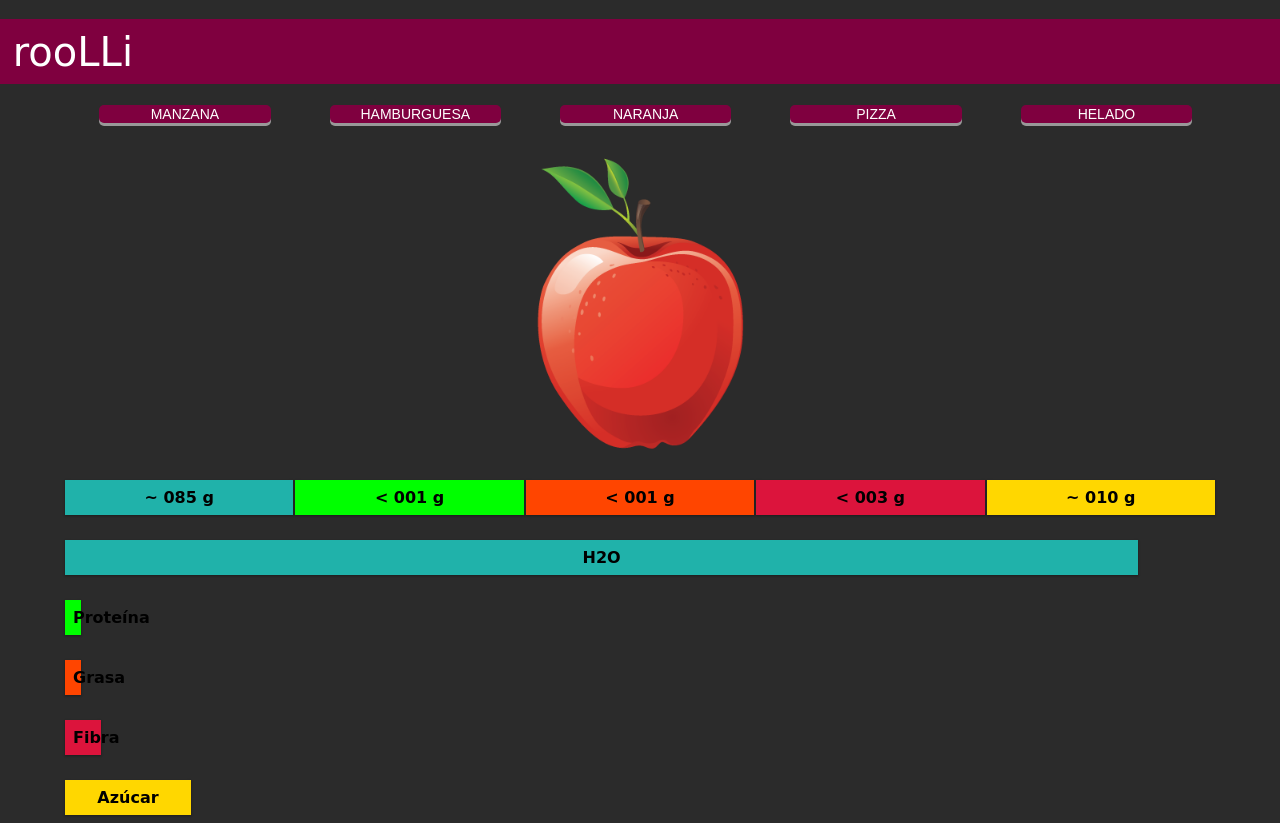
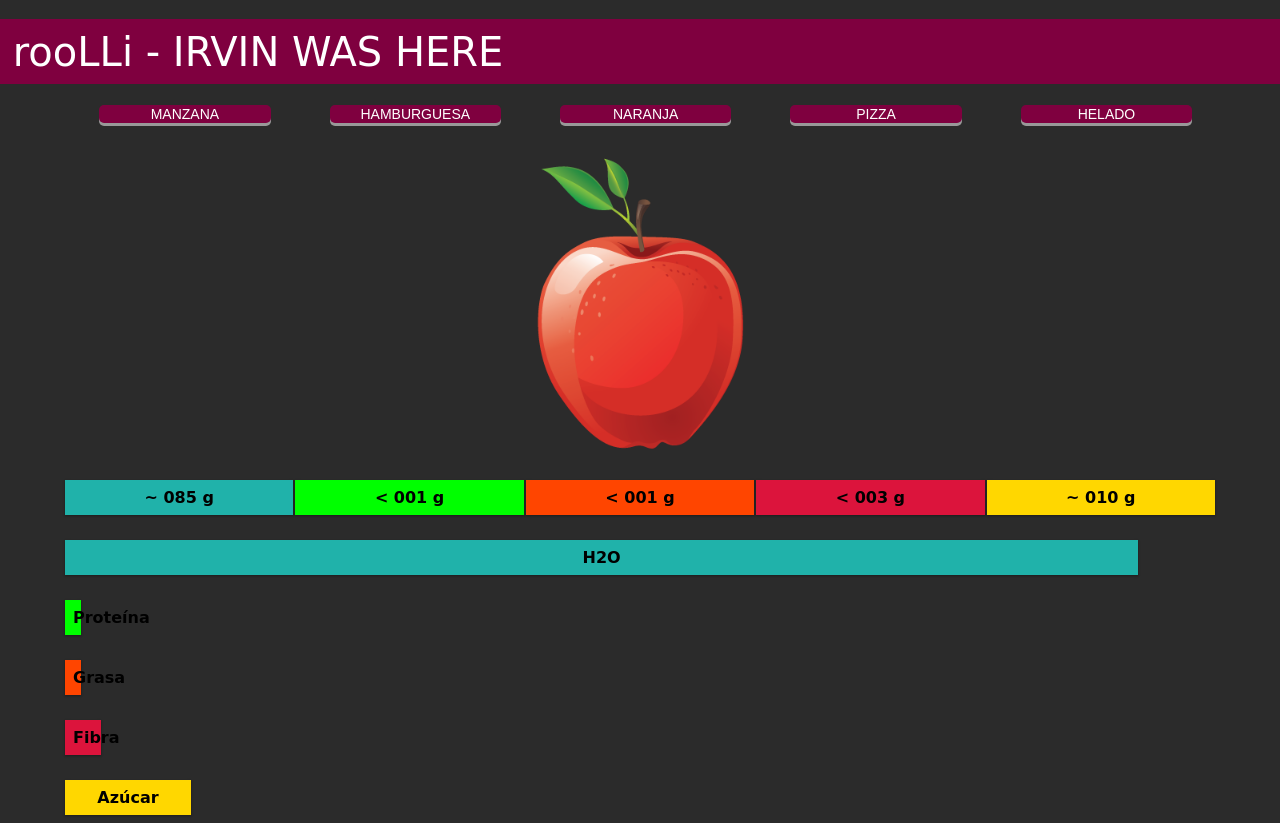
Before and after one commit to irvinjo/food2molec, a plain HTML site: page public/index.html in a window 1280 px wide. Drawn offline with Linux system fonts and the light colour scheme.

Commit message:
irvin was here

```diff
--- a/public/index.html
+++ b/public/index.html
@@ -12,7 +12,7 @@
 <body onload="afterAll()">
   <br>
     <nav>
-        rooLLi
+        rooLLi - IRVIN WAS HERE
     </nav>
     <br>
     <div class="row">
```
